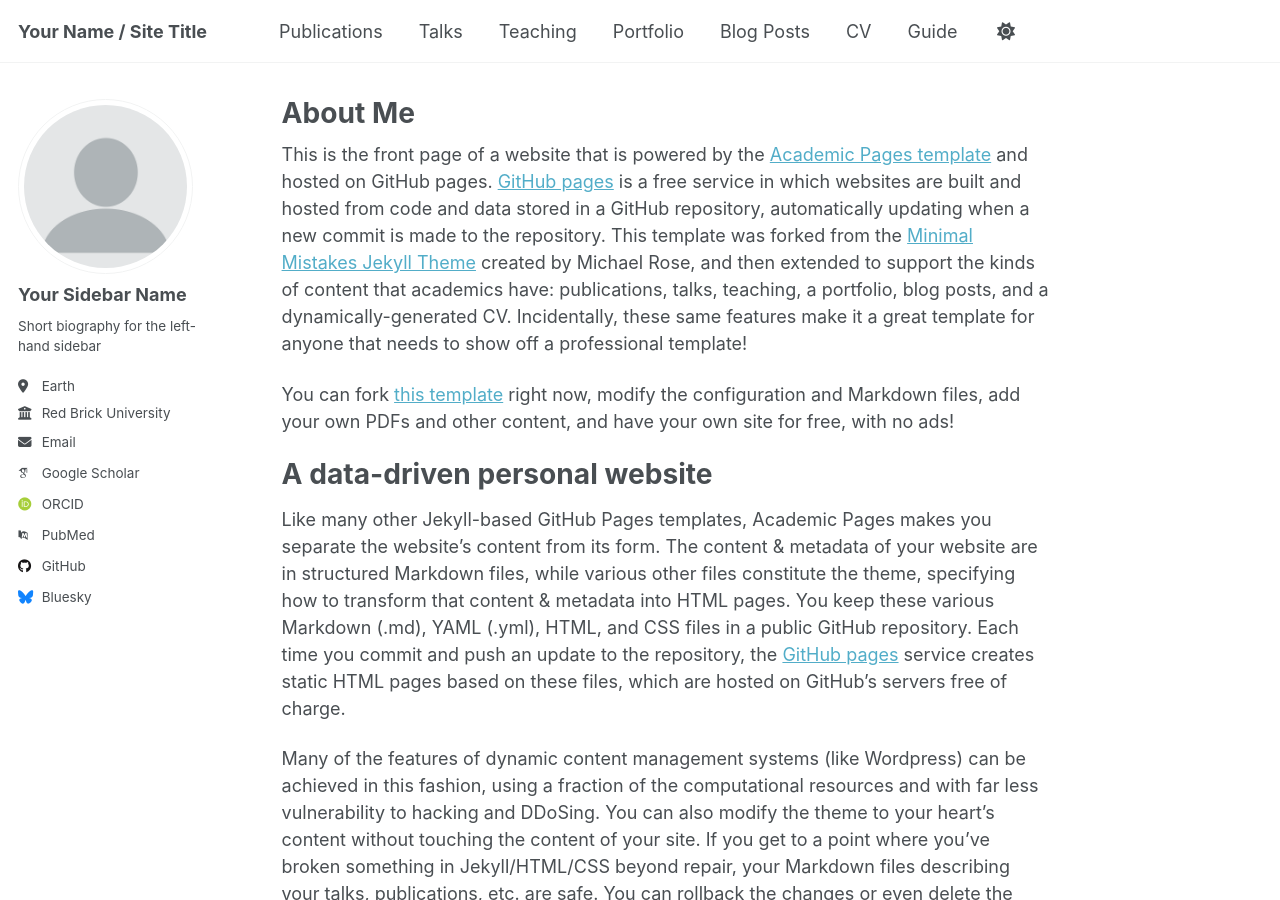
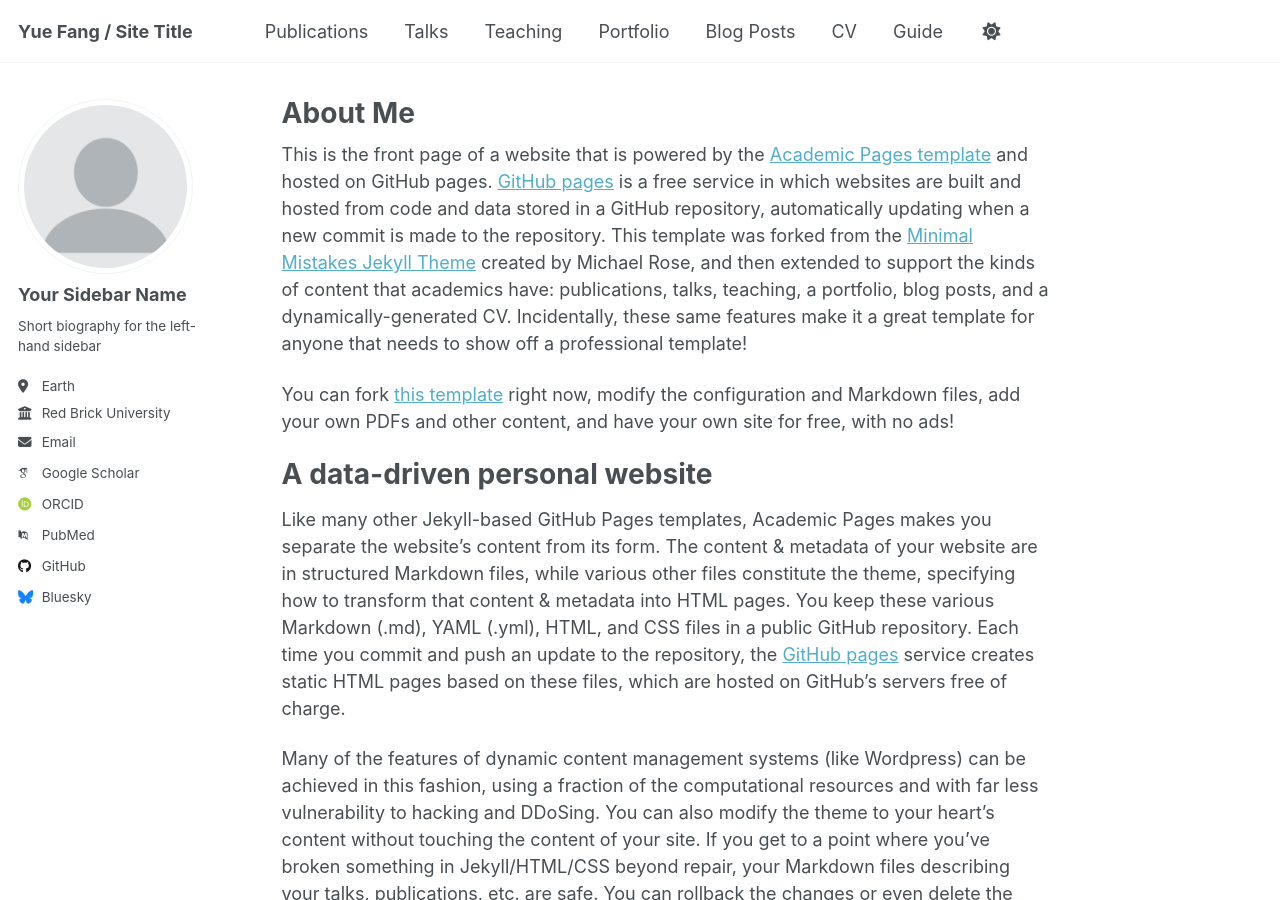
Before and after one commit to YUEFANG0211/YUEFANG0211.github.io, a Jekyll site: the page built from _pages/about.md, in a window 1280 px wide and 900 px high. Built offline with Jekyll 4.4.1, drawn with Linux system fonts in a browser that asks for light colours; some web fonts are replaced; a script that is not in the unit is left out.

Commit message:
Update _config.yml

```diff
--- a/_config.yml
+++ b/_config.yml
@@ -9,7 +9,7 @@
 # Basic Site Settings
 locale                   : "en-US"
 site_theme               : "default"
-title                    : "Your Name / Site Title"
+title                    : "Yue Fang / Site Title"
 title_separator          : "-"
 name                     : &name "Your Name"
 description              : &description "personal description"
```
